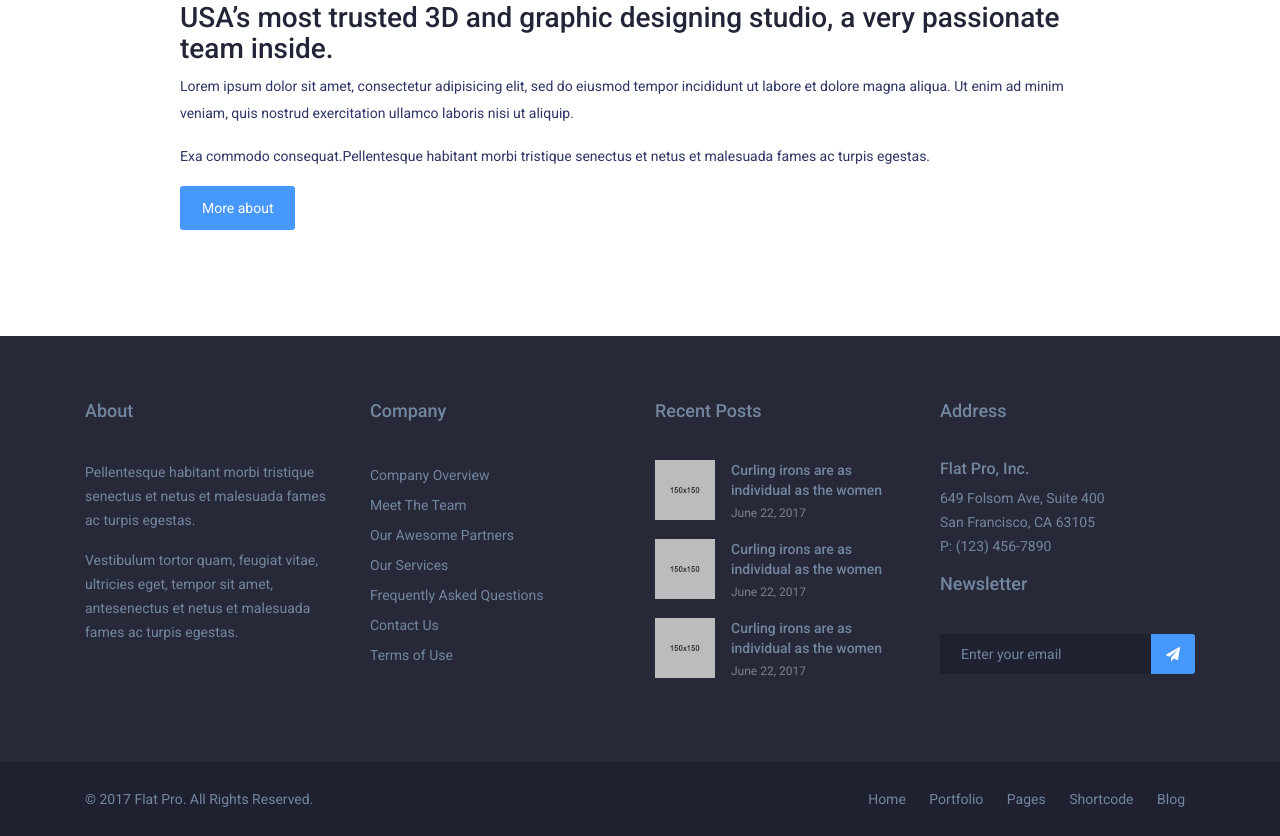
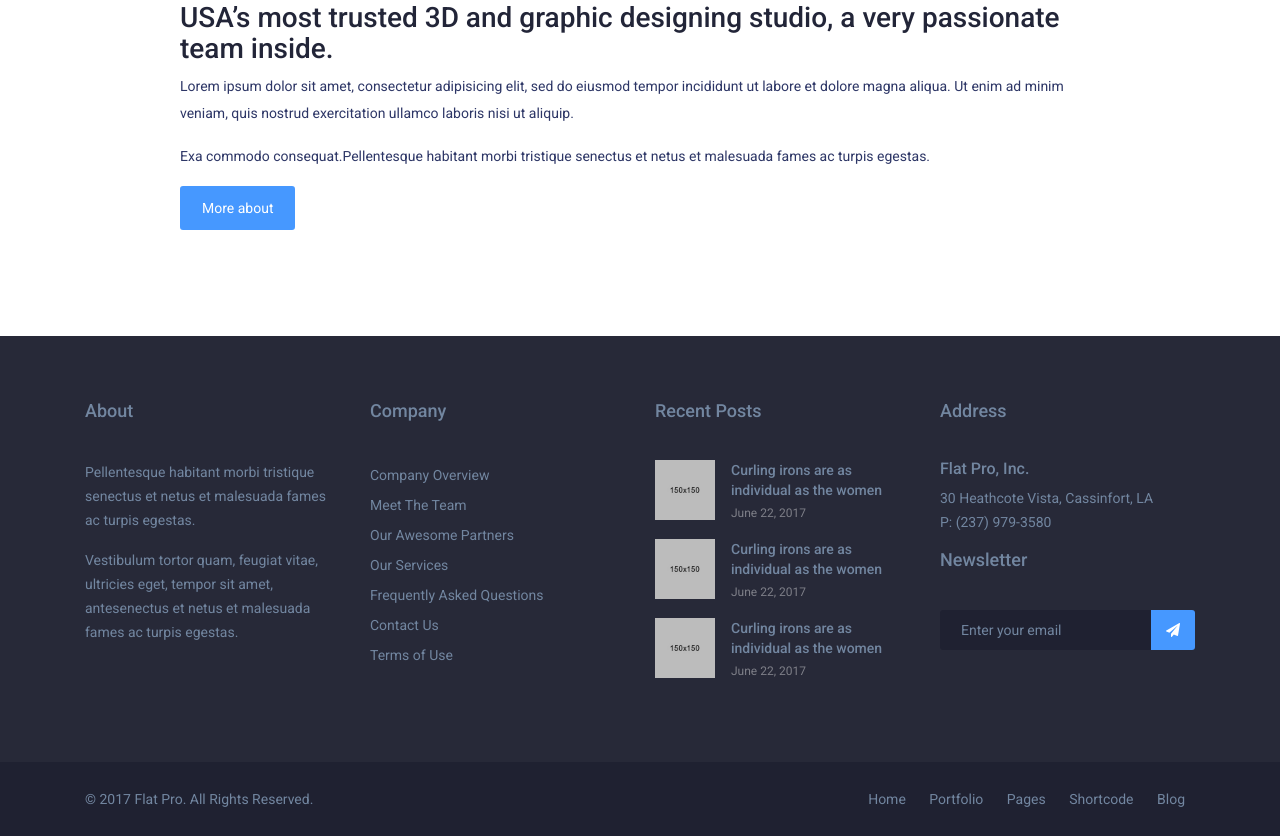
Before and after one commit to meterrill/create-eleventy-theme, an Eleventy site: page src/about.md in a window 1280 px wide. Shown: the part 430-1266 px from the top of the page. Built offline with nearby package versions, Linux system fonts and the light colour scheme; Eleventy itself is replaced by a stand-in of ours; files that its build step writes are made by us from their sources.

Commit message:
Create global data object for contact info

```diff
--- /dev/null
+++ b/src/_data/settings.json
@@ -0,0 +1,5 @@
+{
+  "phone": "(237) 979-3580",
+  "email": "esmeralda_walsh@lucy.name",
+  "address": "30 Heathcote Vista, Cassinfort, LA"
+}
--- a/src/includes/base.njk
+++ b/src/includes/base.njk
@@ -140,7 +140,7 @@
                     <div class="inner">
                         <h4>Address</h4>
                         <h5>Flat Pro, Inc.</h5>
-                        <p>649 Folsom Ave, Suite 400 <br>San Francisco, CA 63105 <br>P: (123) 456-7890</p>
+                        <p>{{ settings.address }}<br>P: {{ settings.phone }}</p>
                         <h4>Newsletter</h4>
                         <form action="#" class="nw_form">
                             <input placeholder="Enter your email" type="email">
```
Also changed, not shown: src/contact.html (+3 -3 lines).
